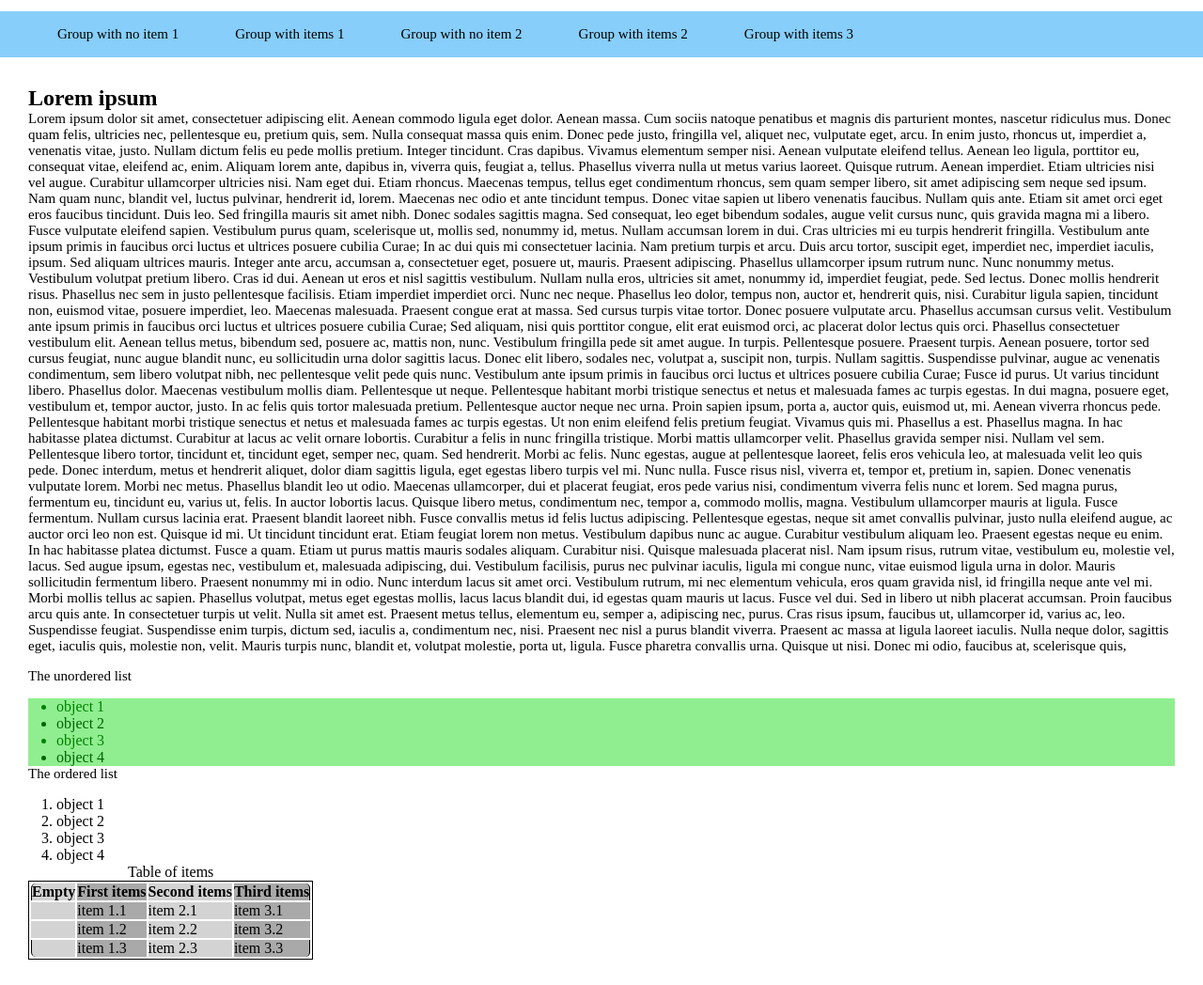
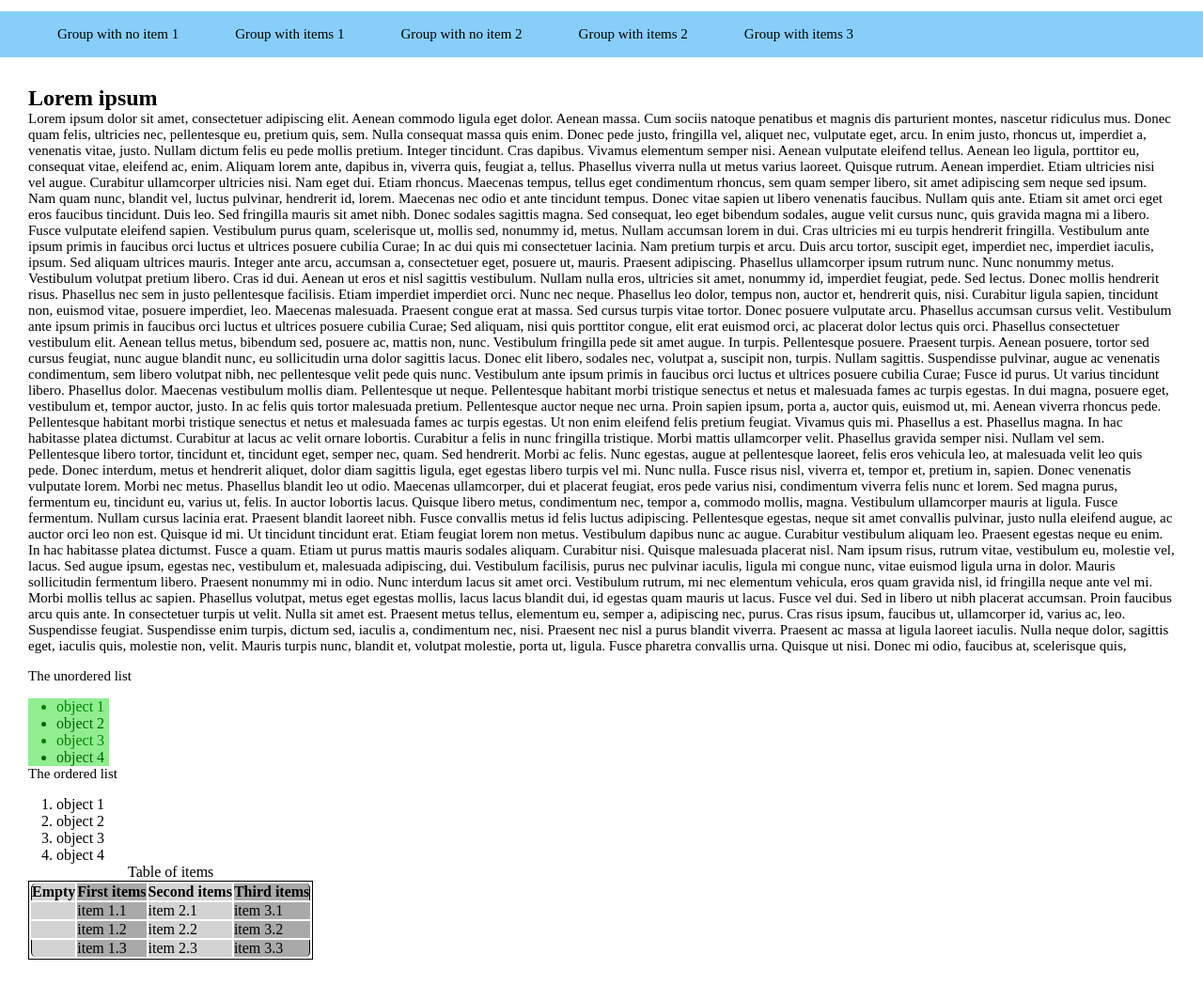
Before and after one commit to erardlucien/first, a plain HTML site: page index.html in a window 1280 px wide. Shown: the part 40-1088 px from the top of the page at 94% size. Drawn offline with Linux system fonts and the light colour scheme.

Commit message:
width was reduced

```diff
--- a/styles/main.css
+++ b/styles/main.css
@@ -69,6 +69,7 @@ section ul li:nth-child(2n) {
 
 #unordered-list {
     background-color: lightgreen;
+    width: 5.4em;
 }
 
 #unordered-list ul li{
```
